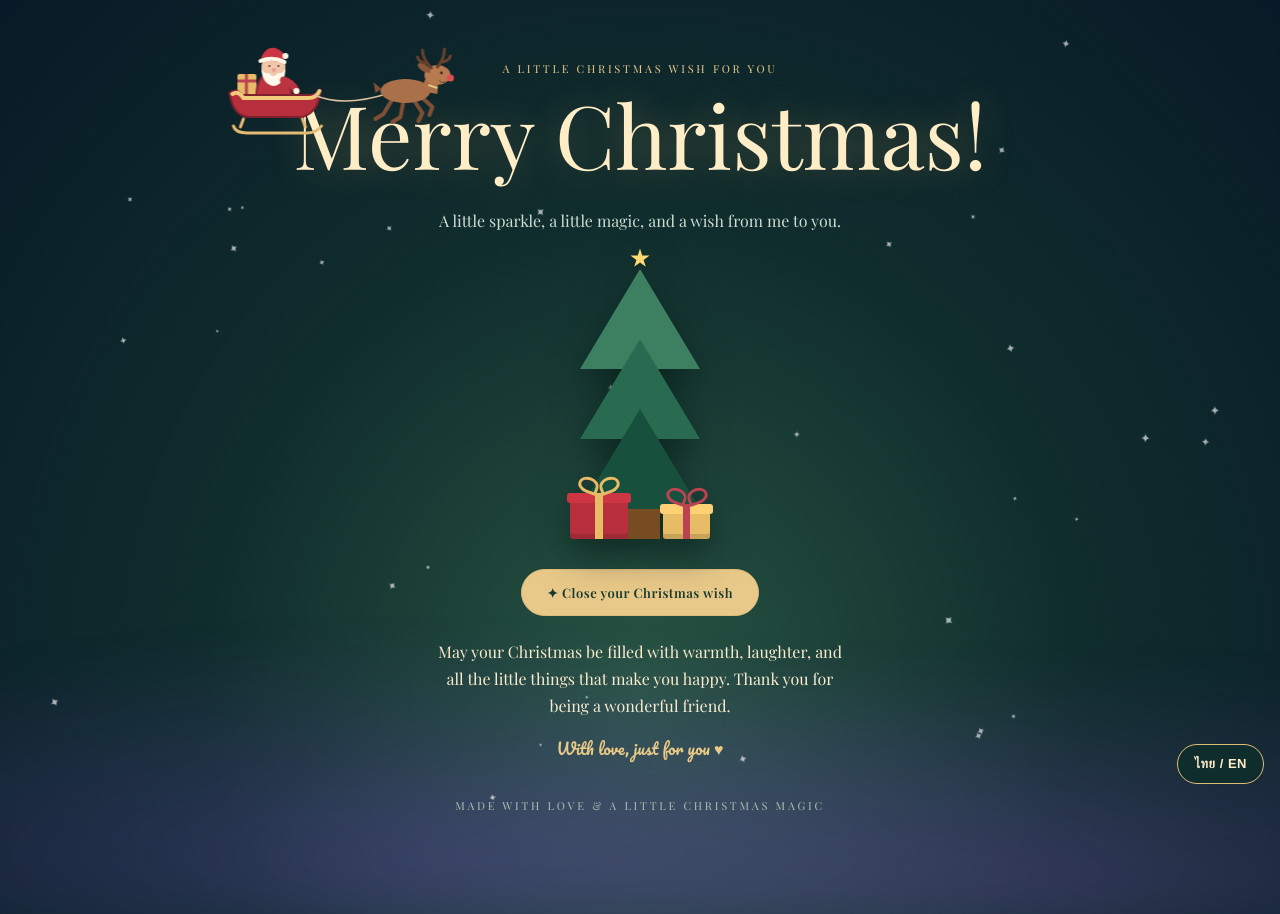
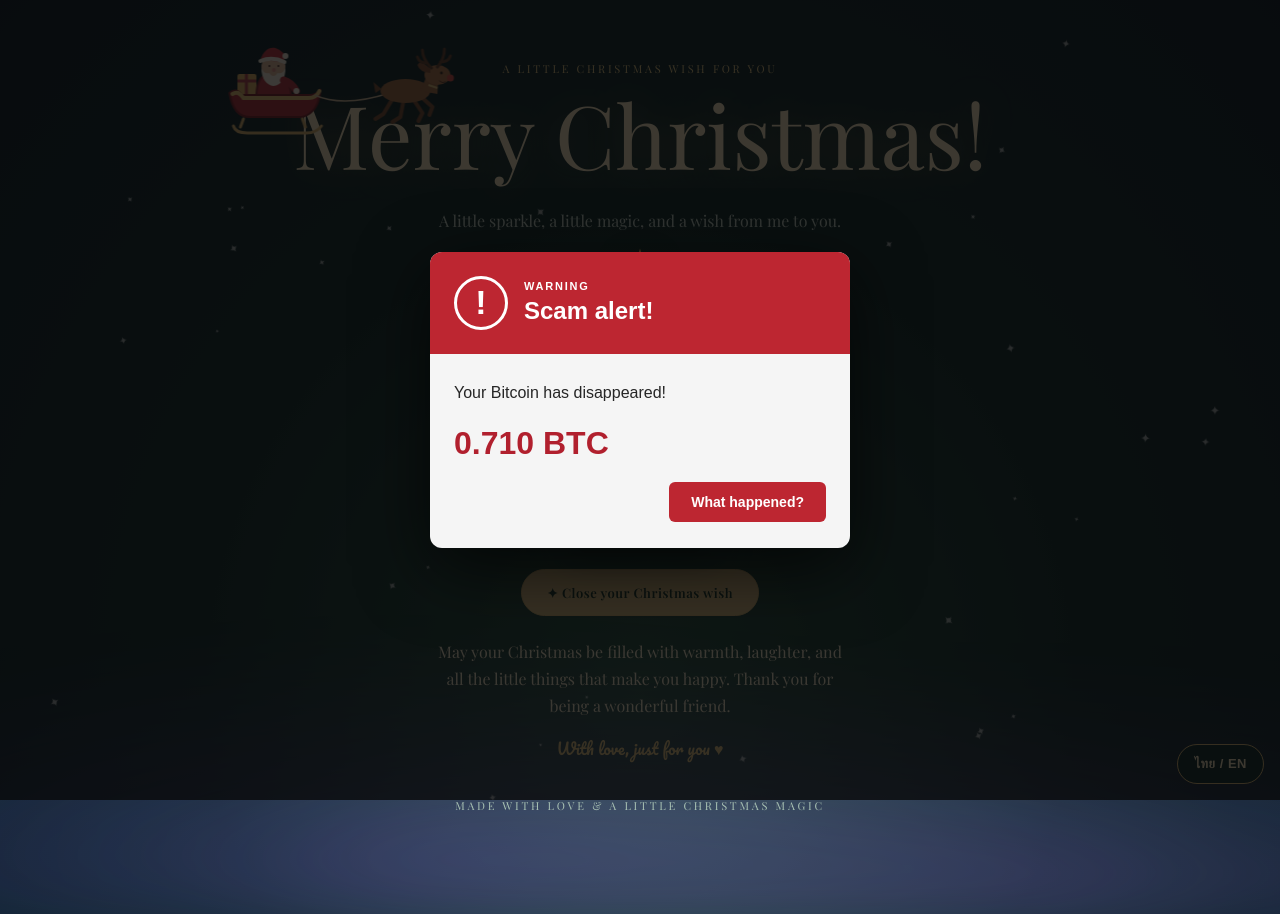
Before and after one commit to namchokGithub/merrey-christmas-1bitcoin, a plain HTML site: page merrey_christmas-1bitcoin.html in a window 1280 px wide. Both pictures are taken after a click on the button "✦ Open your Christmas wish". Drawn offline with nearby package versions, Linux system fonts and the light colour scheme; a web font is replaced by a local one.

Commit message:
feat: add playful Bitcoin prank after Christmas wish

```diff
--- a/merrey_christmas-1bitcoin.html
+++ b/merrey_christmas-1bitcoin.html
@@ -408,6 +408,93 @@
         line-height: 1.7;
         animation: appear 0.7s ease both;
       }
+      .prank-modal {
+        width: min(420px, calc(100vw - 40px));
+        box-sizing: border-box;
+        padding: 0;
+        overflow: hidden;
+        border: 0;
+        border-radius: 12px;
+        background: #f5f5f5;
+        color: #262626;
+        text-align: left;
+        font-family: Arial, Tahoma, sans-serif;
+        box-shadow: 0 20px 70px #000a;
+      }
+      .prank-modal::backdrop {
+        background: #080808c9;
+      }
+      .prank-header {
+        display: flex;
+        align-items: center;
+        gap: 16px;
+        padding: 24px;
+        background: #bd2631;
+        color: white;
+      }
+      .prank-icon {
+        flex: none;
+        display: grid;
+        place-items: center;
+        width: 48px;
+        height: 48px;
+        border: 3px solid white;
+        border-radius: 50%;
+        font:
+          700 34px Arial,
+          sans-serif;
+      }
+      .prank-header p {
+        margin: 0 0 5px;
+        font:
+          700 11px Arial,
+          sans-serif;
+        letter-spacing: 0.16em;
+      }
+      .prank-modal h2 {
+        margin: 0;
+        color: white;
+        font:
+          700 24px Arial,
+          Tahoma,
+          sans-serif;
+      }
+      .prank-body {
+        padding: 26px 24px;
+      }
+      .prank-body p {
+        margin: 0;
+        line-height: 1.6;
+        font-size: 16px;
+      }
+      .prank-amount {
+        display: block;
+        margin: 20px 0;
+        color: #b1202e;
+        font:
+          700 32px Arial,
+          sans-serif;
+      }
+      .prank-body .prank-reveal {
+        margin-bottom: 16px;
+      }
+      .prank-modal .prank-action {
+        display: block;
+        margin: 20px 0 0 auto;
+        padding: 12px 22px;
+        border: 0;
+        border-radius: 6px;
+        background: #bd2631;
+        color: white;
+        font:
+          700 14px Arial,
+          Tahoma,
+          sans-serif;
+        letter-spacing: 0;
+      }
+      .prank-modal .prank-action:hover {
+        background: #941d27;
+      }
       .signature {
         color: #e9c987;
         font-style: italic;
@@ -565,6 +652,24 @@
       }
     </style>
     <div class="aurora" aria-hidden="true"></div>
+    <dialog
+      class="prank-modal"
+      aria-labelledby="prank-title"
+      aria-describedby="prank-description">
+      <div class="prank-header">
+        <span class="prank-icon" aria-hidden="true">!</span>
+        <div>
+          <p>WARNING</p>
+          <h2 id="prank-title"></h2>
+        </div>
+      </div>
+      <div class="prank-body">
+        <p id="prank-description"></p>
+        <strong class="prank-amount"></strong>
+        <p class="prank-reveal" hidden></p>
+        <button type="button" class="prank-action"></button>
+      </div>
+    </dialog>
     <div class="sleigh-flight" aria-hidden="true">
       <svg
         viewBox="0 0 250 100"
@@ -669,10 +774,26 @@
         '<button type="button" aria-expanded="false" aria-controls="message">✦ Open your Christmas wish</button><div id="message" class="message" hidden><p>May your Christmas be filled with warmth, laughter, and all the little things that make you happy. Thank you for being a wonderful friend.</p><span class="signature">With love, just for you ♥</span></div><p class="footer">Made with love &amp; a little Christmas magic</p>',
       );
       const button = container.querySelector("button");
+      const prank = document.querySelector(".prank-modal");
+      const prankAction = prank.querySelector(".prank-action");
+      let prankTimer;
+      let prankShown = false;
+      let prankRevealed = false;
       button.addEventListener("click", () => {
         const message = document.getElementById("message");
         const opening = message.hidden;
         message.hidden = !opening;
+        clearTimeout(prankTimer);
+        if (opening && !prankShown) {
+          prankTimer = setTimeout(() => {
+            if (message.hidden || prank.open) return;
+            prankShown = true;
+            prank.querySelector(".prank-amount").textContent =
+              (0.5 + Math.random() * 0.5).toFixed(3) + " BTC";
+            renderPrank();
+            prank.showModal();
+          }, 2500);
+        }
         button.setAttribute("aria-expanded", String(opening));
         button.textContent = opening
           ? "✦ Close your Christmas wish"
@@ -703,12 +824,40 @@
         },
       };
       let language = "en";
+      function renderPrank() {
+        const thai = language === "th";
+        prank.querySelector("#prank-title").textContent = thai
+          ? "แจ้งเตือน!"
+          : "Scam alert!";
+        prank.querySelector("#prank-description").textContent = thai
+          ? "Bitcoin ของคุณหายไปแล้ว!"
+          : "Your Bitcoin has disappeared!";
+        prank.querySelector(".prank-reveal").textContent = thai
+          ? "ล้อเล่นนะ! ไม่มี Bitcoin หายไปจริง ๆ สุขสันต์วันคริสต์มาส"
+          : "Just kidding! No Bitcoin was lost. Merry Christmas!";
+        prank.querySelector(".prank-reveal").hidden = !prankRevealed;
+        prankAction.textContent = prankRevealed
+          ? thai
+            ? "ปิด"
+            : "Close"
+          : thai
+            ? "เกิดอะไรขึ้น?"
+            : "What happened?";
+      }
+      prankAction.addEventListener("click", () => {
+        if (prankRevealed) prank.close();
+        else {
+          prankRevealed = true;
+          renderPrank();
+        }
+      });
       const languageToggle = document.createElement("button");
       languageToggle.type = "button";
       languageToggle.className = "language-toggle";
       document.body.appendChild(languageToggle);
       function renderLanguage() {
         const text = translations[language];
+        renderPrank();
         document.documentElement.lang = language;
         document.title = text.title;
         heading.textContent = text.title;
```
